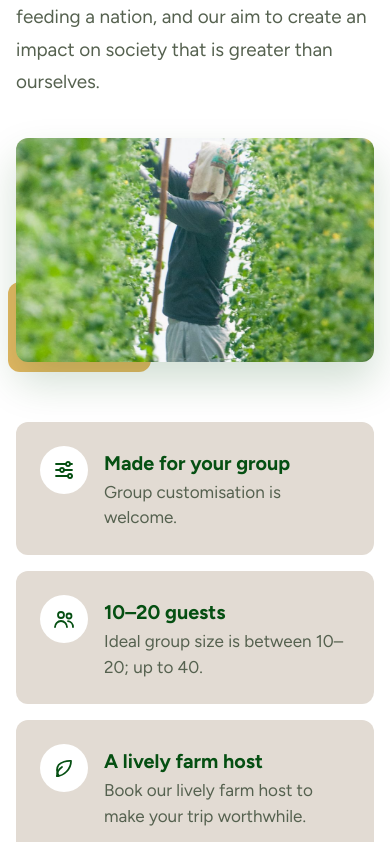
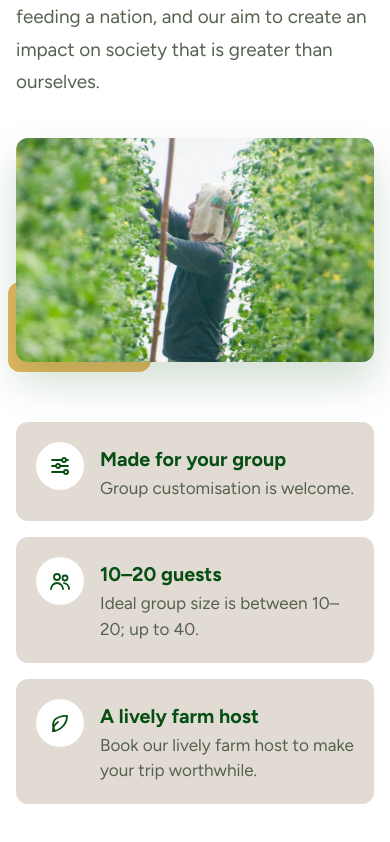
Before and after one commit to Tyllage/Tyllage-MEOD, a React (Vite) app in the folder client/: page /experiences in a window 390 px wide. Shown: the part 1080-1922 px from the top of the page. Built offline with nearby package versions, Linux system fonts and the light colour scheme.

Commit message:
Reframe Experiences intro photo so the farmer's face shows at all widths and lay highlight cards three across on tablets

```diff
--- a/client/src/components/experiences/ExperienceIntro.css
+++ b/client/src/components/experiences/ExperienceIntro.css
@@ -117,7 +117,7 @@
 
   .exp-intro-media {
     aspect-ratio: 16 / 10;
-    max-height: none;
+    max-height: 440px;
   }
 
   .exp-intro-media::before {
@@ -125,10 +125,23 @@
   }
 
   .exp-intro-media img {
-    object-position: center 45%;
+    object-position: center 35%;
   }
 
+  .exp-highlight {
+    flex-direction: column;
+    gap: var(--space-3);
+    padding: var(--space-5);
+  }
+}
+
+@media (max-width: 720px) {
   .exp-highlights {
     grid-template-columns: 1fr;
   }
+
+  .exp-highlight {
+    flex-direction: row;
+    gap: var(--space-4);
+  }
 }
```
